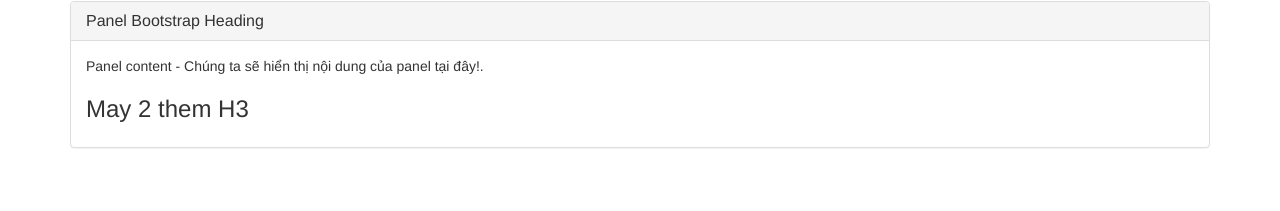
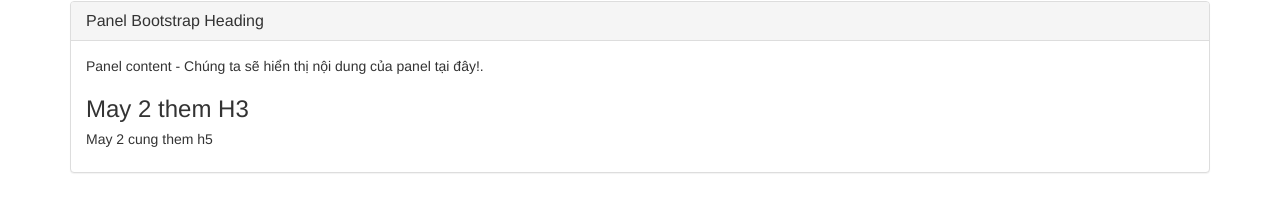
Before and after one commit to anquangvinh/MyTeam, a plain HTML site: page project/index.html in a window 1280 px wide. Shown: the part 91-302 px from the top of the page. Drawn offline with Linux system fonts and the light colour scheme.

Commit message:
May 2 cung lai them nua

```diff
--- a/project/index.html
+++ b/project/index.html
@@ -64,6 +64,7 @@
 						Panel content - Chúng ta sẽ hiển thị nội dung của panel tại đây!.
 						<h3>May 2 them H3</h3>
 
+						<h5>May 2 cung them h5</h5>
 					</div>
 				</div>
 			</div>
```
